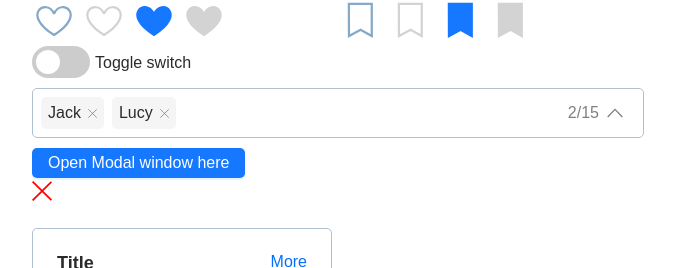
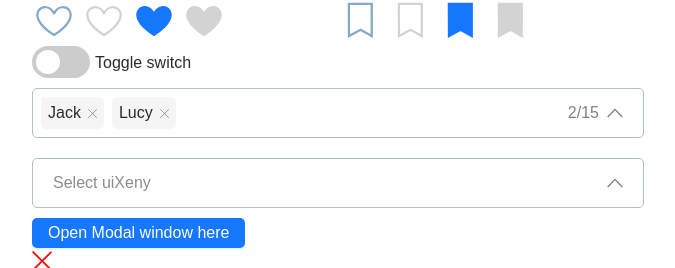
Before and after one commit to Ksenia-Doroshenko/uiXenyDemo, a React (Vite) app: page / in a window 1280 px wide. Shown: the part 1251-1519 px from the top of the page, without its empty margins (302-977 px from the left). Built offline with nearby package versions, Linux system fonts and the light colour scheme.

Commit message:
fix Select
возвращается массив при мультиселекте, корректно выводит выбранные опции

```diff
--- a/src/App.tsx
+++ b/src/App.tsx
@@ -17,7 +17,6 @@ import DatePicker from "./components/DatePicker/DatePicker";
 function App() {
     const [isChecked, setChecked] = useState(false);
     const {currentTheme, changeTheme} = useTheme();
-    console.log(currentTheme);
     const onClickTheme = () => {
         changeTheme(currentTheme.name === 'dark' ? 'default': 'dark')
     }
@@ -27,6 +26,7 @@ function App() {
     }
 
     function onChangeSelect(value: string | number) {
+        console.log('app');
         console.log(value);
     }
 
@@ -170,6 +170,26 @@ function App() {
                                         {value: 'disabled', label: 'Disabled', disabled: true},
                                     ]}></Select>
 
+                            <Select placeholder="Select uiXeny" onChange={onChangeSelect}
+                                    onFocus={onFocusSelect}
+                                    onBlur={onBlurSelect}
+                                    options={[
+                                        {value: 'jack', label: 'Jack'},
+                                        {value: 'lucy', label: 'Lucy'},
+                                        {value: 'yiminghe', label: 'Yiminghe'},
+                                        {value: 'alex', label: 'Alex'},
+                                        {value: 'sophia', label: 'Sophia'},
+                                        {value: 'liam', label: 'Liam'},
+                                        {value: 'olivia', label: 'Olivia'},
+                                        {value: 'william', label: 'William'},
+                                        {value: 'emma', label: 'Emma'},
+                                        {value: 'noah', label: 'Noah'},
+                                        {value: 'ava', label: 'Ava'},
+                                        {value: 'jacob', label: 'Jacob'},
+                                        {value: 'mia', label: 'Mia'},
+                                        {value: 'disabled', label: 'Disabled', disabled: true},
+                                    ]}></Select>
+
                             <Button buttonType="primary" onClick={() => setIsOpenModal(!isOpenModal)}>Open Modal window
                                 here</Button>
                             <Modal open={isOpenModal} title={"Модальное окно"} footerActions={[<Button onClick={() => setIsOpenModal(false)} key={1}>Cancel</Button>,
@@ -240,7 +260,7 @@ function App() {
 
                             <TextArea rows={15} cols={5} maxLength={100} placeholder="TextArea"></TextArea>
 
-                            <Button.Float buttonType={"primary"} onClick={onClickTheme}>
+                            <Button.Float buttonType={"primary"} onClick={onClickTheme} style={{position: 'fixed', right: '20px', bottom: '20px'}}>
                                 <svg xmlns="http://www.w3.org/2000/svg"
                                      aria-hidden="true" role="img" className="iconify iconify--logos" width="35.93"
                                      height="32" preserveAspectRatio="xMidYMid meet" viewBox="0 0 256 228">
--- a/src/components/Select/Select.tsx
+++ b/src/components/Select/Select.tsx
@@ -13,7 +13,7 @@ type TSelectProps = (SingleSelectProps | MultipleSelectProps) & {
     options: TOptionType[];
     placeholder?: string;
     style?: React.CSSProperties;
-    onChange?: (event: string | number) => void;
+    onChange?: (event: (string | number)[] | (string | number)) => void;
     onFocus?: () => void;
     onBlur?: () => void;
     multipleSelect?: boolean;
@@ -131,6 +131,7 @@ export const Select: React.FC<TSelectProps> = ({
     }, [highlightedIndex]);
 
     const handleSelectOption = (option: TOptionType) => {
+        const newSelectedOptions = [];
         if (!option.disabled) {
             if (props.multipleSelect) {
                 setSelectedOptions(prevState => {
@@ -147,7 +148,10 @@ export const Select: React.FC<TSelectProps> = ({
                         ? prevState.filter(val => val.value !== option.value)
                         : [...prevState, option];
 
+                    // console.log(newSelectedOptions);
+
                     updateWarning(newSelectedOptions);
+                    onChange?.([...newSelectedOptions?.map(item => item.value)] || []);
                     return newSelectedOptions;
                 });
             } else {
@@ -158,8 +162,14 @@ export const Select: React.FC<TSelectProps> = ({
                 }
                 setIsActive(false);
                 updateWarning([option]);
+                onChange?.(option.value);
+
             }
-            onChange?.(option.value);
+            // if (props.multipleSelect){
+            //     console.log(selectedOptions);
+            //
+            // }else {
+            // }
         }
     };
 
@@ -196,7 +206,6 @@ export const Select: React.FC<TSelectProps> = ({
             const newSelectedOptions = prevOptions.filter(opt => opt.value !== option.value);
             updateWarning(newSelectedOptions);
 
-            // Если удаляемая опция была выбранной, сбросить selected на null
             if (contains(prevOptions, selected)) {
                 setSelected(null);
             }
```
